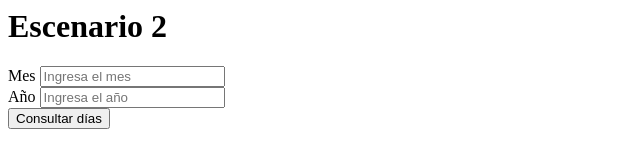
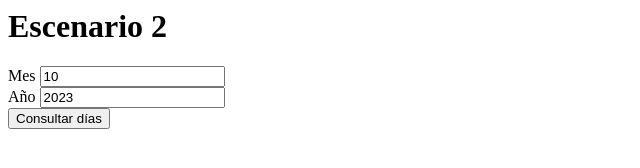
Before and after one commit to vaillan/js-8evqqx, a website: page index.html in a window 1280 px wide. Shown: the whole page, without its empty margins (0-640 px from the left). Drawn offline with Linux system fonts and the light colour scheme.

Commit message:
1 file modified

```diff
--- a/index.html
+++ b/index.html
@@ -4,13 +4,13 @@
     <div class="col col-md-12 col-sm-12">
       <div class="mb-3">
         <label for="mes" class="form-label">Mes</label>
-        <input type="number" class="form-control" id="mes" placeholder="Ingresa el mes">
+        <input type="number" class="form-control" id="mes" placeholder="Ingresa el mes" value="10">
       </div>
     </div>
     <div class="col col-md-12 col-sm-12">
       <div class="mb-3">
         <label for="mes" class="form-label">Año</label>
-        <input type="number" class="form-control" id="anio" placeholder="Ingresa el año">
+        <input type="number" class="form-control" id="anio" placeholder="Ingresa el año" value="2023">
       </div>
     </div>
     <div class="col col-md-12 col-sm-12">
```
